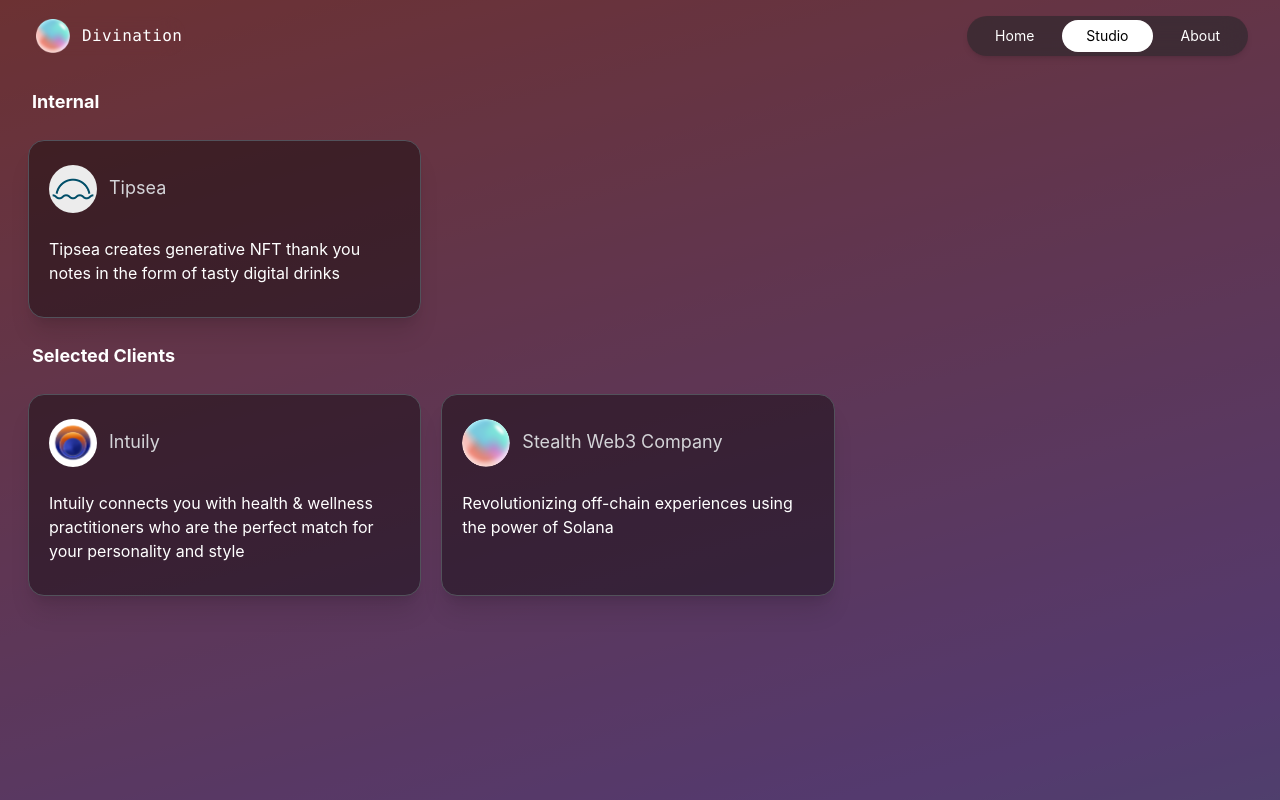
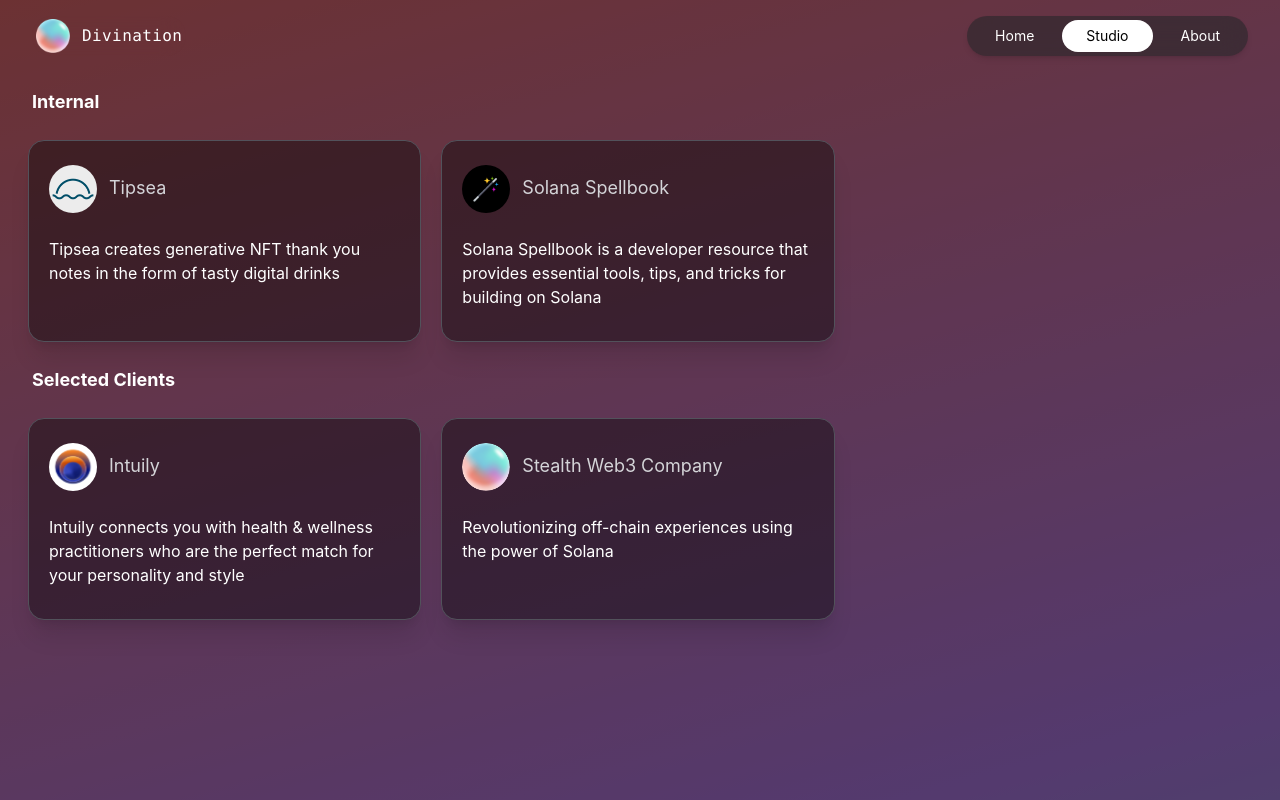
Before and after one commit to gcunruh/divination, a Next.js app: page /studio in a window 1280 px wide. Shown: the top 800 px of the page. Built offline with nearby package versions, Linux system fonts and the light colour scheme.

Commit message:
add solana spellbook

```diff
--- a/components/StudioCard.js
+++ b/components/StudioCard.js
@@ -3,6 +3,8 @@ export default function StudioCard({ header, description, imageSrc, href }) {
         <a
             className="text-white col-span-1 flex flex-col text-left bg-black bg-opacity-40 rounded-2xl shadow-xl border border-zinc-600 -ml-1"
             href={href}
+            target="_blank"
+            rel="noopener noreferrer"
         >
             <div className="flex-1 flex flex-col my-4 mx-5">
                 <h2 className="text-lg font-regular py-2 rounded-t-lg text-zinc-300">
--- a/pages/studio.js
+++ b/pages/studio.js
@@ -14,6 +14,8 @@ export default function Studio() {
             </div>
             <div className="grid grid-cols-1 md:grid-cols-3 mb-6 gap-6">
                 <StudioCard header="Tipsea" description="Tipsea creates generative NFT thank you notes in the form of tasty digital drinks" imageSrc="./tipsea_icon.png" href="https://tipsea-web.vercel.app/" />
+                <StudioCard header="Solana Spellbook" description="Solana Spellbook is a developer resource that provides essential tools, tips, and tricks for building on Solana" imageSrc="./spellbook_icon.png" href="https://spellbook.divination.dev/" />
+
             </div>
             <div className="font-bold mb-6 text-lg">
                 Selected Clients
```
Also changed, not shown: public/spellbook_icon.png (added).
